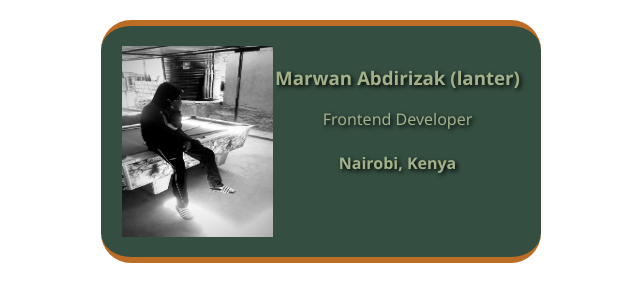
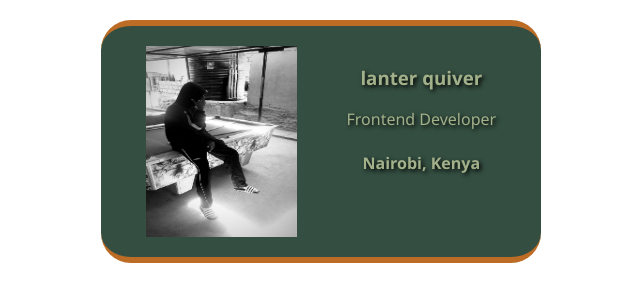
Before and after one commit to MarwanAbdirizak/Frontend-learning, a plain HTML site: page index.html in a window 1280 px wide. Shown: the whole page, without its empty margins (319-959 px from the left). Drawn offline with Linux system fonts and the light colour scheme.

Commit message:
update html

```diff
--- a/index.html
+++ b/index.html
@@ -6,7 +6,7 @@
         <div class="card">
             <img class="avatar" src="img.jpg">
             <div >
-                <h3>Marwan Abdirizak (lanter)</h3>
+                <h3>lanter quiver</h3>
                 <p>Frontend Developer</p>
                 <h4>Nairobi, Kenya</h4>
             </div>
```
